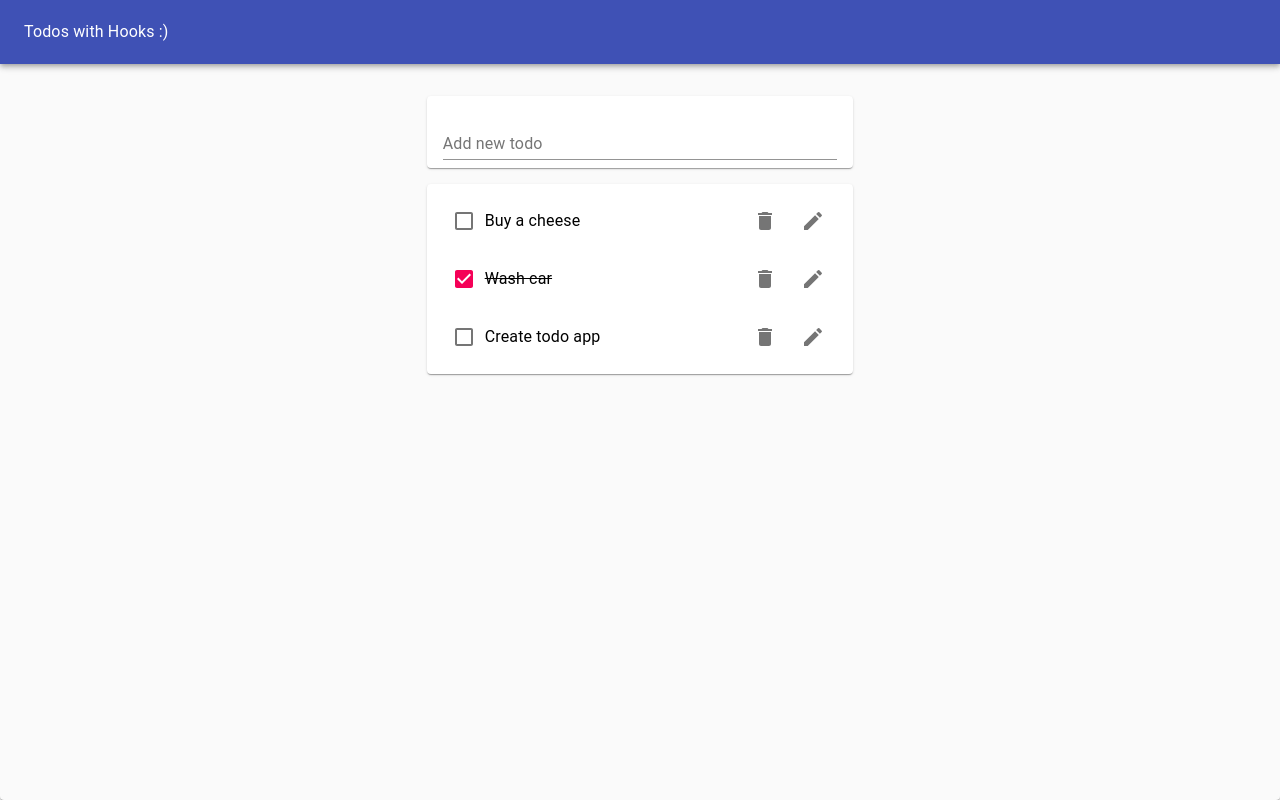
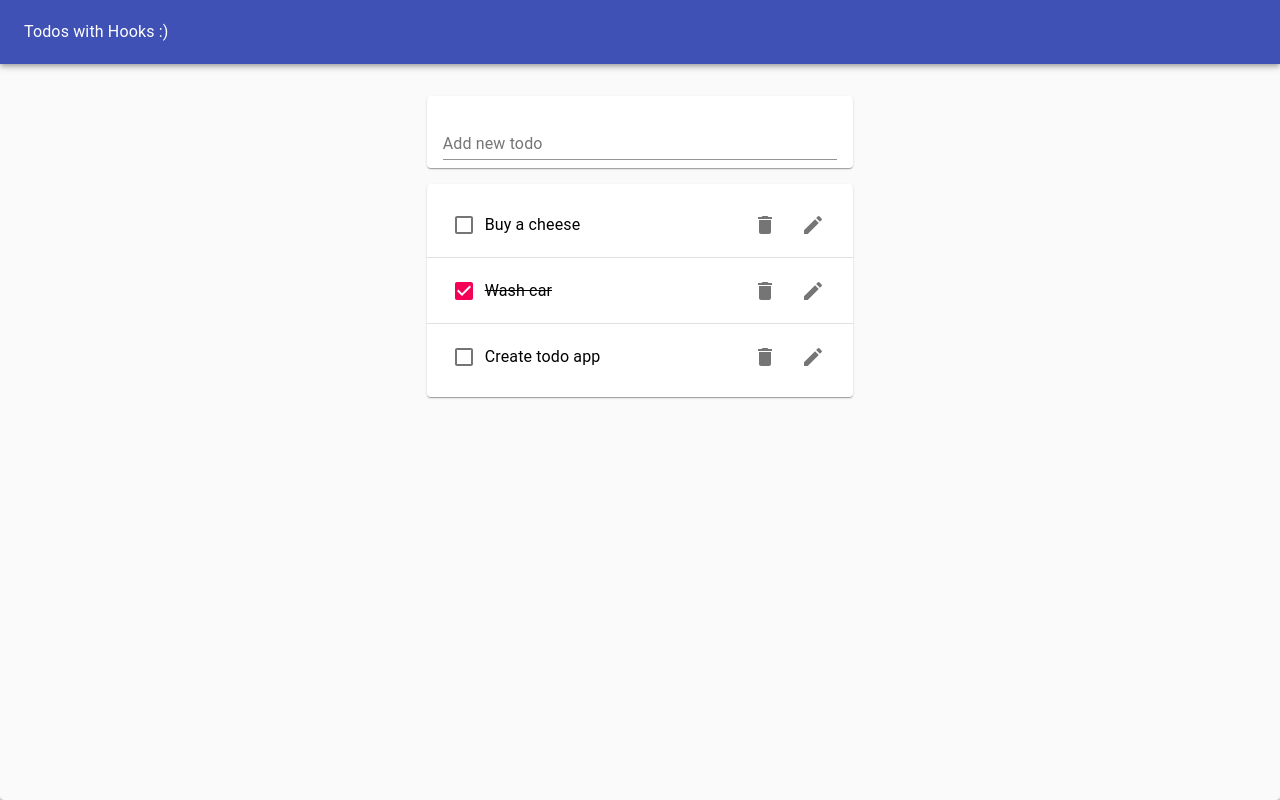
Before and after one commit to ivaylotsachev/todo-app-hooks, a React (Create React App) app: page / in a window 1280 px wide. Built offline with nearby package versions, Linux system fonts and the light colour scheme.

Commit message:
styles fixes

```diff
--- a/src/components/EditTodoForm.js
+++ b/src/components/EditTodoForm.js
@@ -7,6 +7,7 @@
 
     return (
         <form
+            style={{ marginLeft: '1rem', width: '100%' }}
             onSubmit={e => {
                 e.preventDefault();
                 editTodo(id, value);
@@ -18,6 +19,7 @@
                 value={value}
                 onChange={handleChange}
                 fullWidth
+                autoFocus
             ></TextField>
         </form>
     );
--- a/src/components/TodoItem.js
+++ b/src/components/TodoItem.js
@@ -13,7 +13,7 @@
     const [isEditing, toggle] = useToggleState(false);
 
     return (
-        <ListItem>
+        <ListItem style={{ height: '65px' }}>
             {isEditing ? (
                 <EditTodoForm
                     id={id}
--- a/src/components/TodoList.js
+++ b/src/components/TodoList.js
@@ -10,7 +10,8 @@
     return (
         <Paper>
             <List>
-                {todos.map(todo => (
+                {todos.map((todo, i) => (
+                    <>
                         <TodoItem
                             key={todo.id}
                             {...todo}
@@ -18,6 +19,8 @@
                             toggleTodo={toggleTodo}
                             editTodo={editTodo}
                         />
+                        {i < todos.length - 1 && <Divider />}
+                    </>
                 ))}
             </List>
         </Paper>
```
Lines whose indentation alone changed are shown as unchanged.
